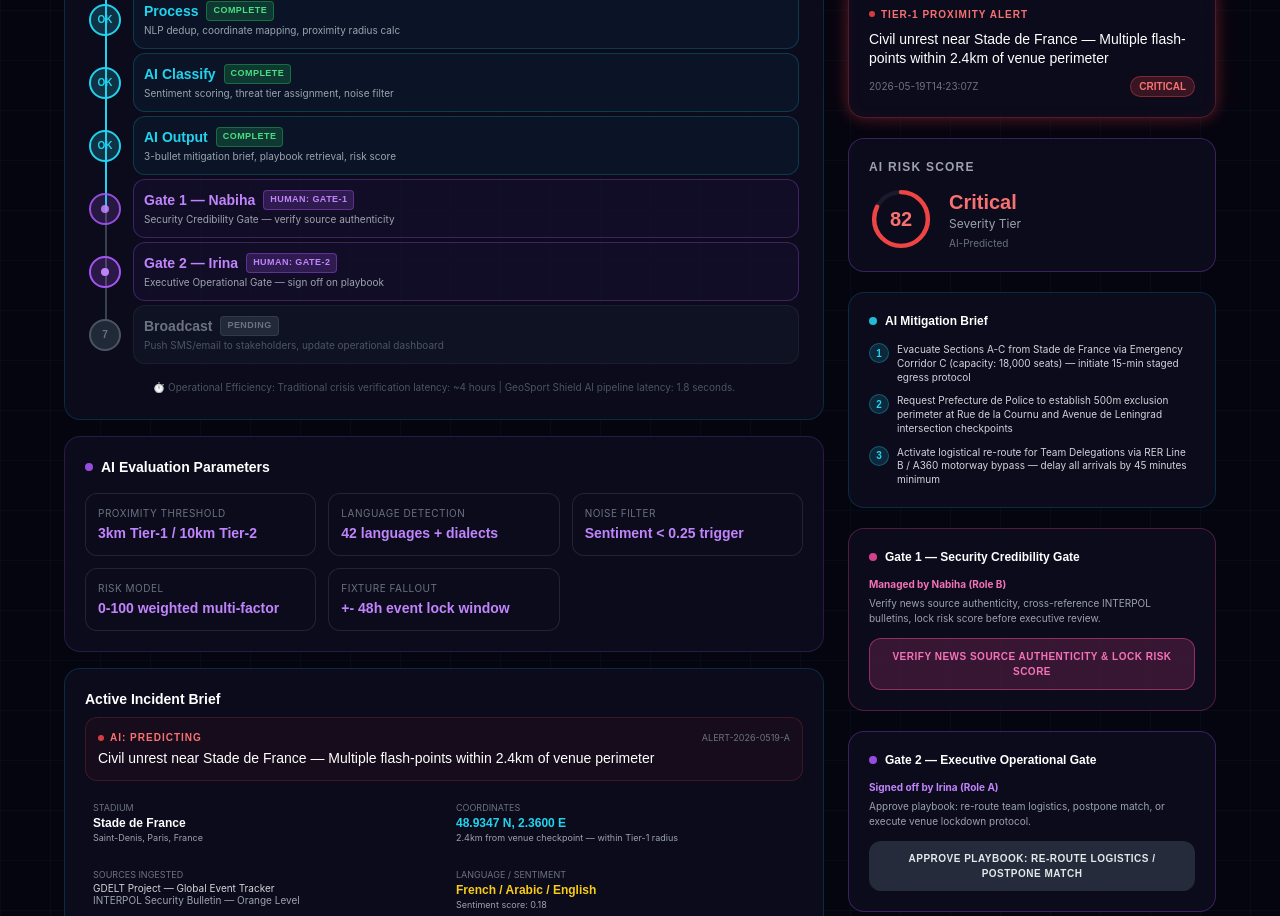
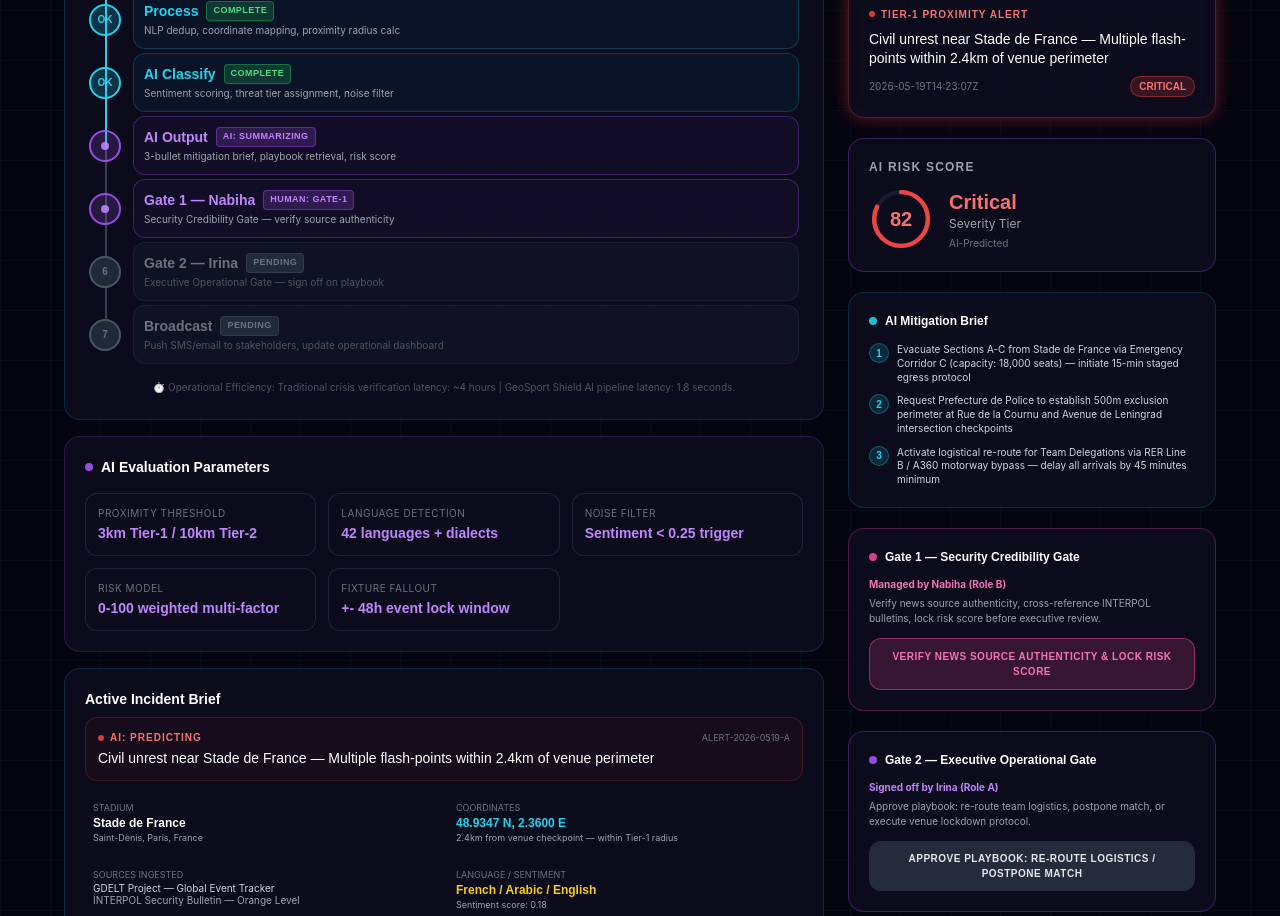
Before and after one commit to DigitalCoa-ch/ai-native-team-24, a Next.js app: page / in a window 1280 px wide. Shown: the part 2040-2956 px from the top of the page. Built offline with nearby package versions, Linux system fonts and the light colour scheme.

Commit message:
fix: resolve dashboard state synchronization between left timeline and right action gates

```diff
--- a/components/WorkflowDashboard.tsx
+++ b/components/WorkflowDashboard.tsx
@@ -131,7 +131,7 @@ export default function WorkflowDashboard() {
 
   useEffect(() => {
     if (gateStage !== "none") return;
-    const timers = [2,3,4,5,6].map((_, i) => setTimeout(() => setActiveStep(i + 2), (i + 1) * 900));
+    const timers = [2,3,4].map((_, i) => setTimeout(() => setActiveStep(i + 2), (i + 1) * 900));
     return () => timers.forEach(clearTimeout);
   }, [gateStage]);
 
```
